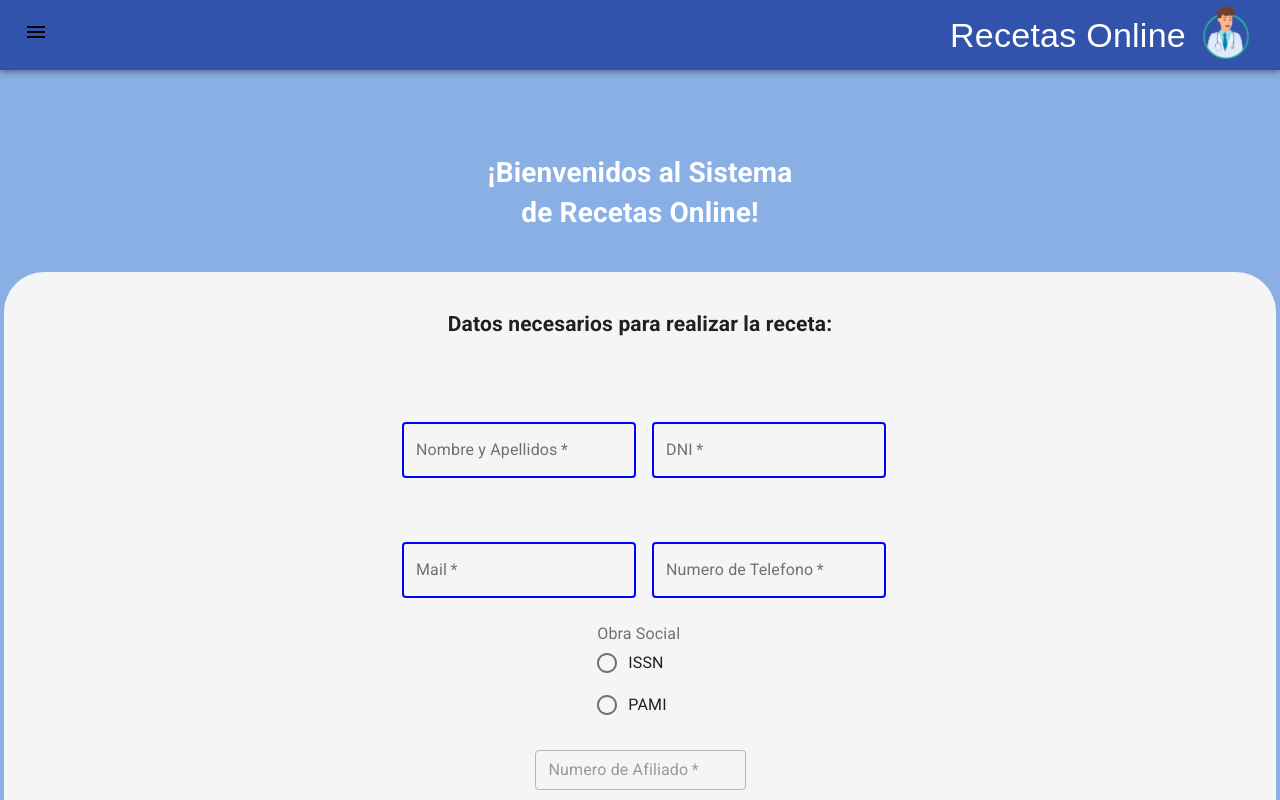
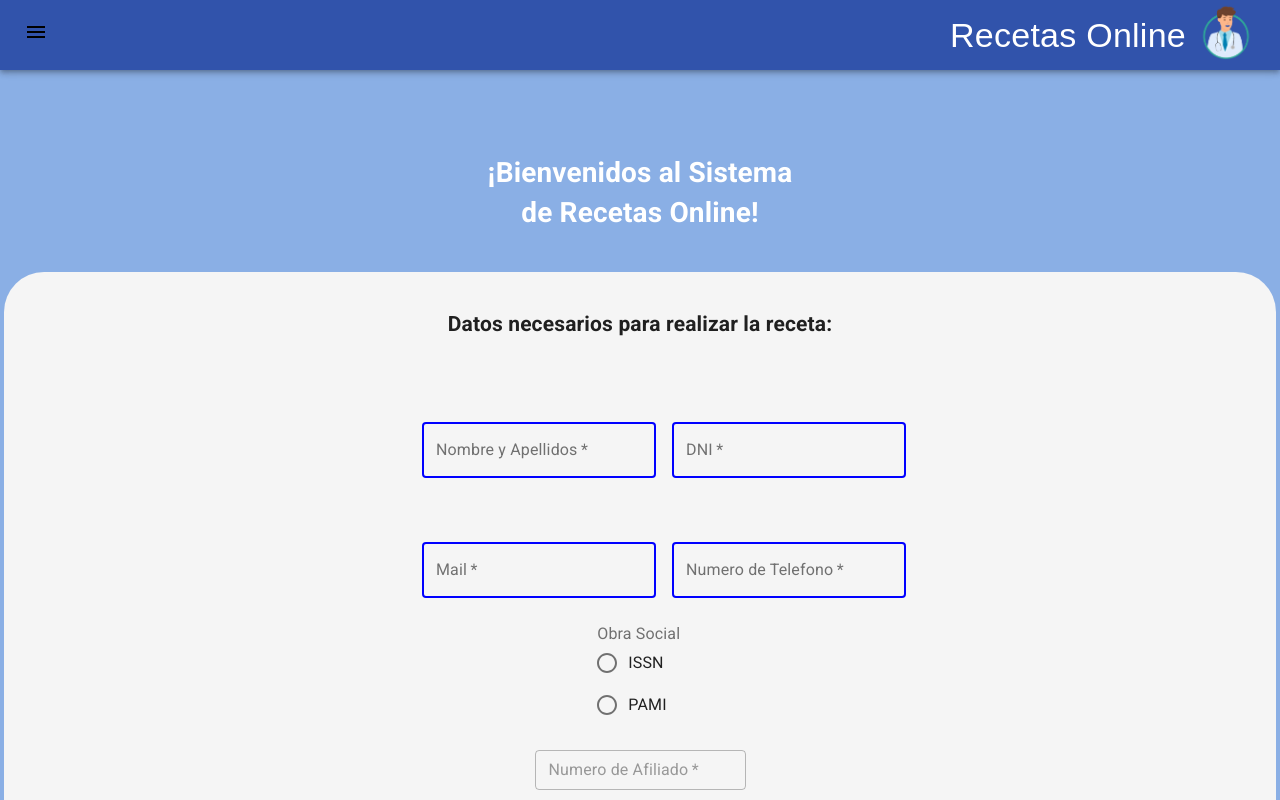
Before and after one commit to nahuelpaez86/WebRecetas, a React (Create React App) app: page /requerimientos in a window 1280 px wide. Shown: the top 800 px of the page. Built offline with nearby package versions, Linux system fonts and the light colour scheme.

Commit message:
Update Style.js

```diff
--- a/src/Componentes/Paciente/pages/Formulario/Componentes/Style.js
+++ b/src/Componentes/Paciente/pages/Formulario/Componentes/Style.js
@@ -82,7 +82,7 @@ import { makeStyles} from '@material-ui/core/styles';
    gruposDeInputs: {
      maxWidth:'500px',
      position:'relative',
-     right:'20px',
+
     },
 
    btnMedicacion:{
```
